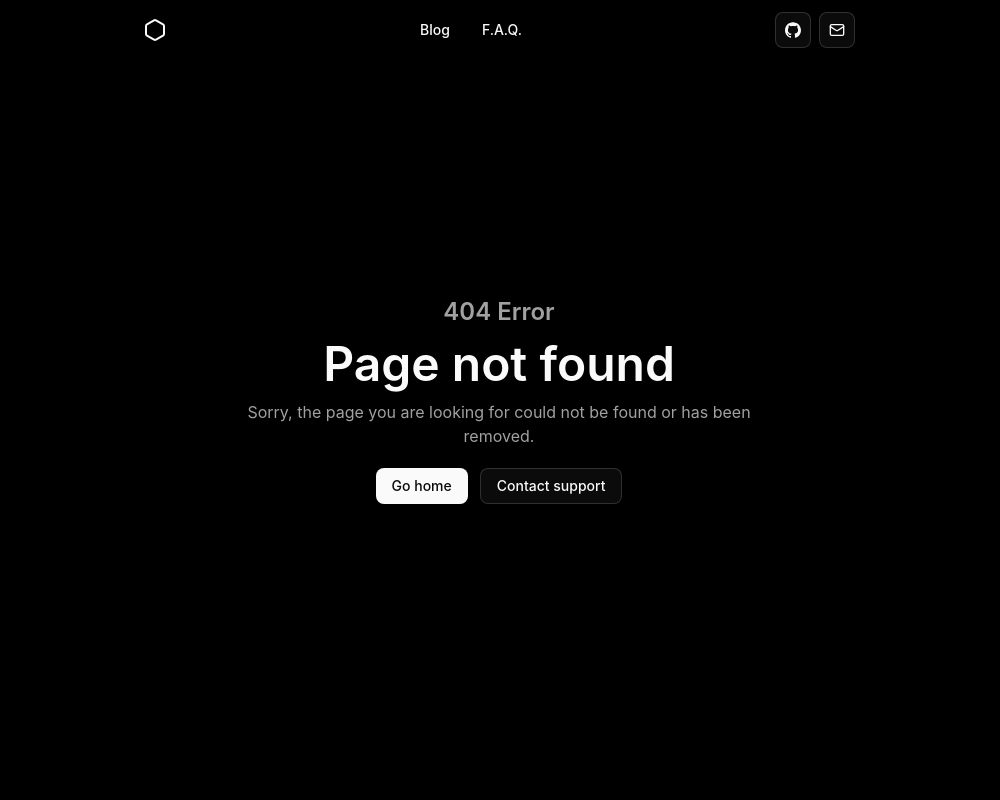
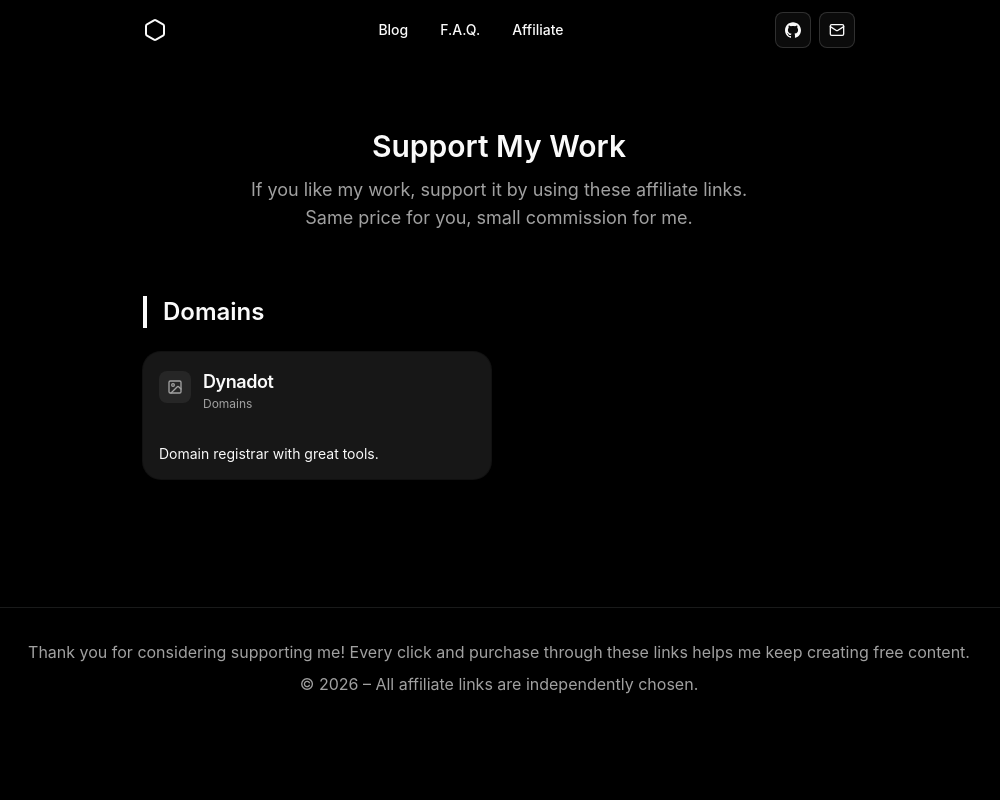
Before and after one commit to cliffbytes/web-portfolio, a Next.js app: page /affiliate in a window 1280 px wide. Before the commit this address had no page. Shown: the top 800 px of the page, without its empty margins (141-1141 px from the left). Built offline with nearby package versions, Linux system fonts and the light colour scheme.

Commit message:
feat: add affiliate page with brand cards, nav link, and style alignment

```diff
--- /dev/null
+++ b/src/app/(web)/affiliate/page.tsx
@@ -0,0 +1,133 @@
+import Link from "next/link";
+import { Metadata } from "next";
+import { Image } from "lucide-react";
+import {
+  Card,
+  CardContent,
+  CardDescription,
+  CardHeader,
+  CardTitle,
+} from "@/components/ui/card";
+
+// Type definition for an affiliate link
+type AffiliateLink = {
+  name: string;
+  description: string;
+  url: string;
+  category: string;
+  logo?: string;
+};
+
+// Sample affiliate data – replace with your own links and descriptions
+const AFFILIATES: AffiliateLink[] = [
+  {
+    name: "Dynadot",
+    description: "Domain registrar with great tools.",
+    url: "http://www.dynadot.com?sq7d9Ir8V7j6pD",
+    category: "Domains",
+    logo: "",
+  },
+];
+
+// Group affiliates by category
+const groupedAffiliates = AFFILIATES.reduce(
+  (acc, link) => {
+    if (!acc[link.category]) acc[link.category] = [];
+    acc[link.category].push(link);
+    return acc;
+  },
+  {} as Record<string, AffiliateLink[]>,
+);
+
+// Optional: metadata for SEO and social sharing
+export const metadata: Metadata = {
+  title: "Support Me – Affiliate Links",
+  description:
+    "Use my affiliate links to support my work at no extra cost to you. Thank you!",
+};
+
+export default function AffiliatePage() {
+  return (
+    <div className="min-h-screen">
+      {/* Hero Section */}
+      <section className="max-w-3xl mx-auto pt-32 px-4 sm:px-7 mb-16">
+        <div className="space-y-3 text-center">
+          <h1 className="text-3xl font-semibold text-foreground">
+            Support My Work
+          </h1>
+          <p className="text-muted-foreground max-w-lg mx-auto text-lg">
+            If you like my work, support it by using these affiliate links. Same
+            price for you, small commission for me.
+          </p>
+        </div>
+      </section>
+
+      {/* Affiliate Cards grouped by category */}
+      <section className="max-w-3xl mx-auto px-4 pb-20 sm:px-7">
+        {Object.entries(groupedAffiliates).map(([category, links]) => (
+          <div key={category} className="mb-12">
+            <h2 className="text-2xl font-semibold text-foreground mb-6 border-l-4 border-primary pl-4">
+              {category}
+            </h2>
+            <div className="grid grid-cols-1 md:grid-cols-2 gap-4">
+              {links.map((affiliate, idx) => (
+                <Link
+                  key={idx}
+                  href={affiliate.url}
+                  target="_blank"
+                  rel="noopener noreferrer"
+                >
+                  <Card className="transition hover:shadow-xl">
+                    <CardHeader className="p-4 flex-row items-center gap-3">
+                      {affiliate.logo ? (
+                        <img
+                          src={affiliate.logo}
+                          alt={`${affiliate.name} logo`}
+                          className="h-8 w-8 rounded-md object-contain"
+                        />
+                      ) : (
+                        <div className="h-8 w-8 rounded-md bg-muted flex items-center justify-center text-xs text-muted-foreground">
+                          <Image className="h-4 w-4" />
+                        </div>
+                      )}
+                      <div>
+                        <CardTitle className="text-lg">
+                          {affiliate.name}
+                        </CardTitle>
+                        <CardDescription className="text-xs">
+                          {affiliate.category}
+                        </CardDescription>
+                      </div>
+                    </CardHeader>
+                    <CardContent className="p-4 text-sm leading-snug">
+                      {affiliate.description}
+                    </CardContent>
+                  </Card>
+                </Link>
+              ))}
+            </div>
+          </div>
+        ))}
+
+        {/* Fallback if no affiliates are shown */}
+        {AFFILIATES.length === 0 && (
+          <div className="text-center py-12 text-muted-foreground">
+            No affiliate links available yet. Check back soon!
+          </div>
+        )}
+      </section>
+
+      {/* Footer note */}
+      <footer className="border-t border-border py-8 text-center text-sm text-muted-foreground">
+        <p>
+          Thank you for considering supporting me! Every click and purchase
+          through these links helps me keep creating free content.
+        </p>
+        <p className="mt-2">
+          © {new Date().getFullYear()} – All affiliate links are independently
+          chosen.
+        </p>
+      </footer>
+    </div>
+  );
+}
--- a/src/app/(web)/blog/page.tsx
+++ b/src/app/(web)/blog/page.tsx
@@ -21,7 +21,7 @@ export default function BlogPage() {
         </p>
       </div>
 
-      <div className="mt-14 grid gap-4 md:grid-cols-2">
+      <div className="mt-14 grid gap-4 grid-cols-1">
         {posts.map((post) => (
           <Link key={post.slug} href={`/blog/${post.slug}`}>
             <Card className="grid grid-rows-[auto_1fr_auto] overflow-hidden h-full transition-opacity hover:opacity-70">
--- a/src/components/layouts/header.tsx
+++ b/src/components/layouts/header.tsx
@@ -14,6 +14,7 @@ type MenuItem = {
 const menuItems: MenuItem[] = [
   { name: "Blog", href: "/blog" },
   { name: "F.A.Q.", href: "/faq" },
+  { name: "Affiliate", href: "/affiliate" },
 ];
 
 export default function Header() {
```
Also changed, not shown: 1 other file (tests, documents, lock files or other folders). Lines whose indentation alone changed are shown as unchanged.
